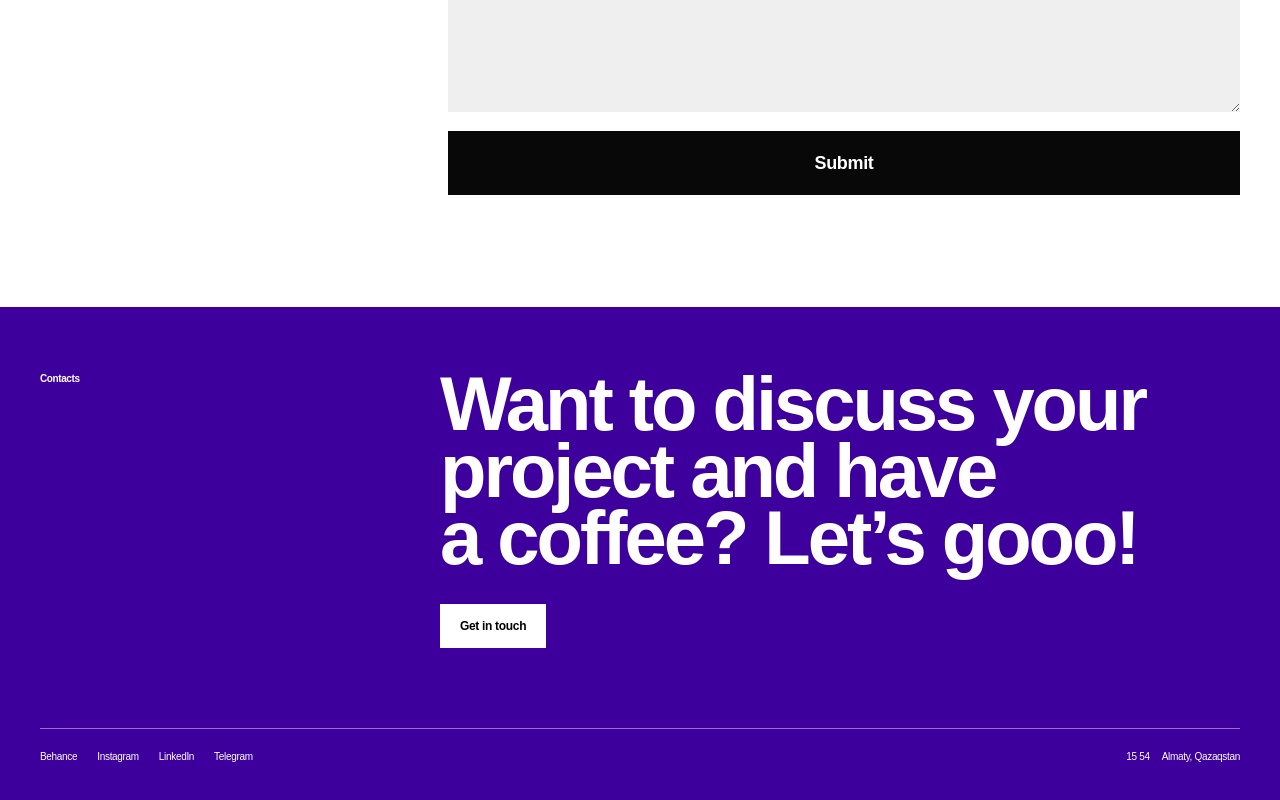
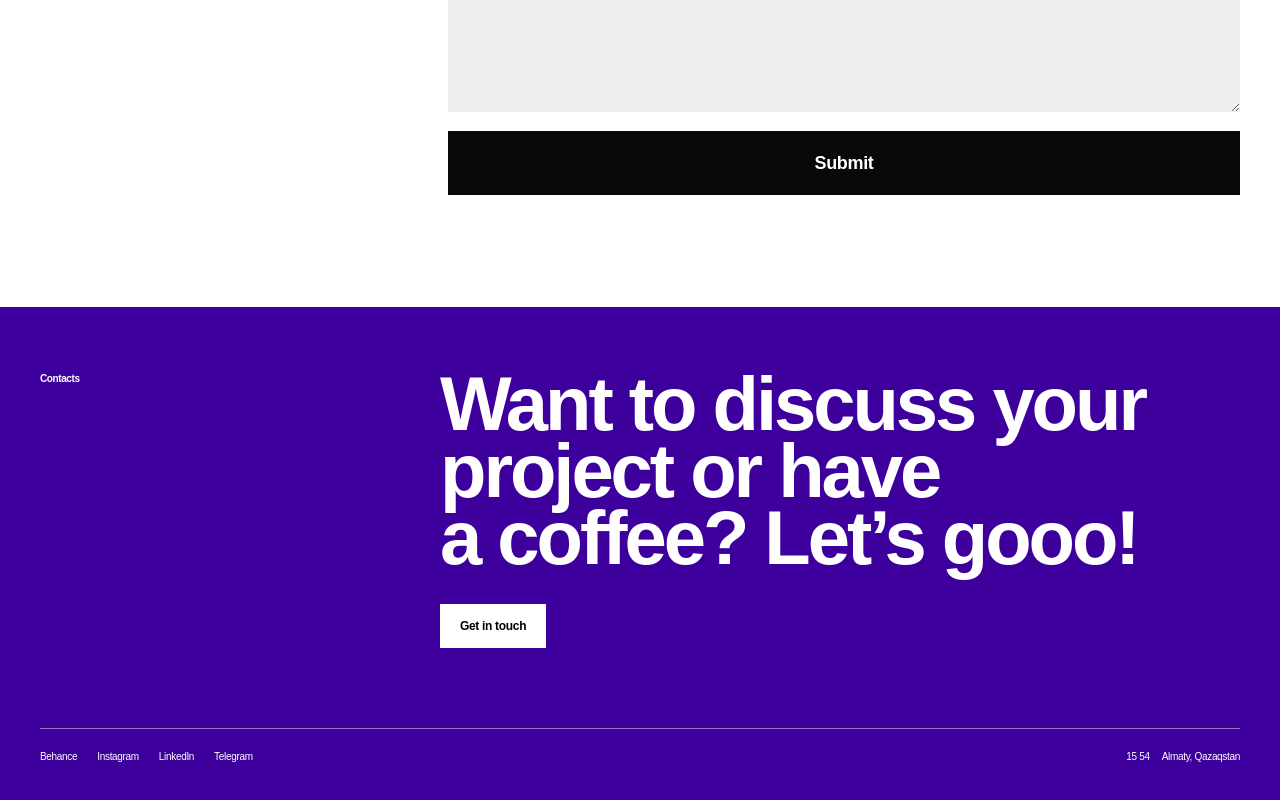
Before and after one commit to yemirades/site, a Next.js app: page / in a window 1280 px wide. Shown: the part 5279-6079 px from the top of the page. Built offline with nearby package versions, Linux system fonts and the light colour scheme; a web font is replaced by a local one.

Commit message:
Refine contact copy

```diff
--- a/src/data/content.ts
+++ b/src/data/content.ts
@@ -101,7 +101,7 @@ export const content: Record<
     servicesTitle: "How can I be helpful?",
     contactsTitle: "Contacts",
     contactsCta: "Get in touch",
-    contactsLead: "Want to discuss your project and have a coffee? Let’s gooo!",
+    contactsLead: "Want to discuss your project or have a coffee? Let’s gooo!",
     approachTitle: "Approach",
     approachText:
       "I believe great design balances clear logic with strong visual expression, creating experiences that are intuitive, purposeful, and visually engaging.",
```
